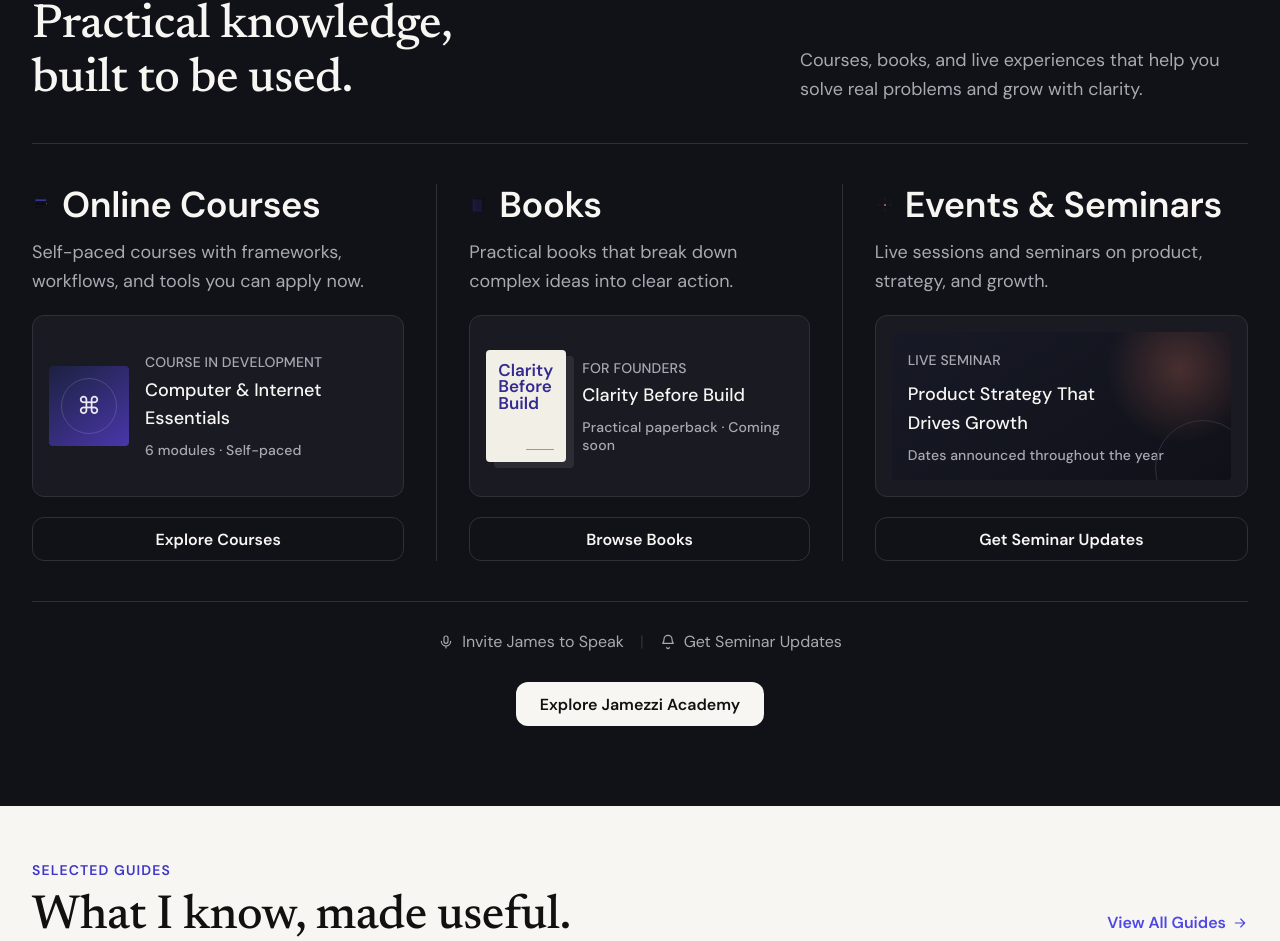
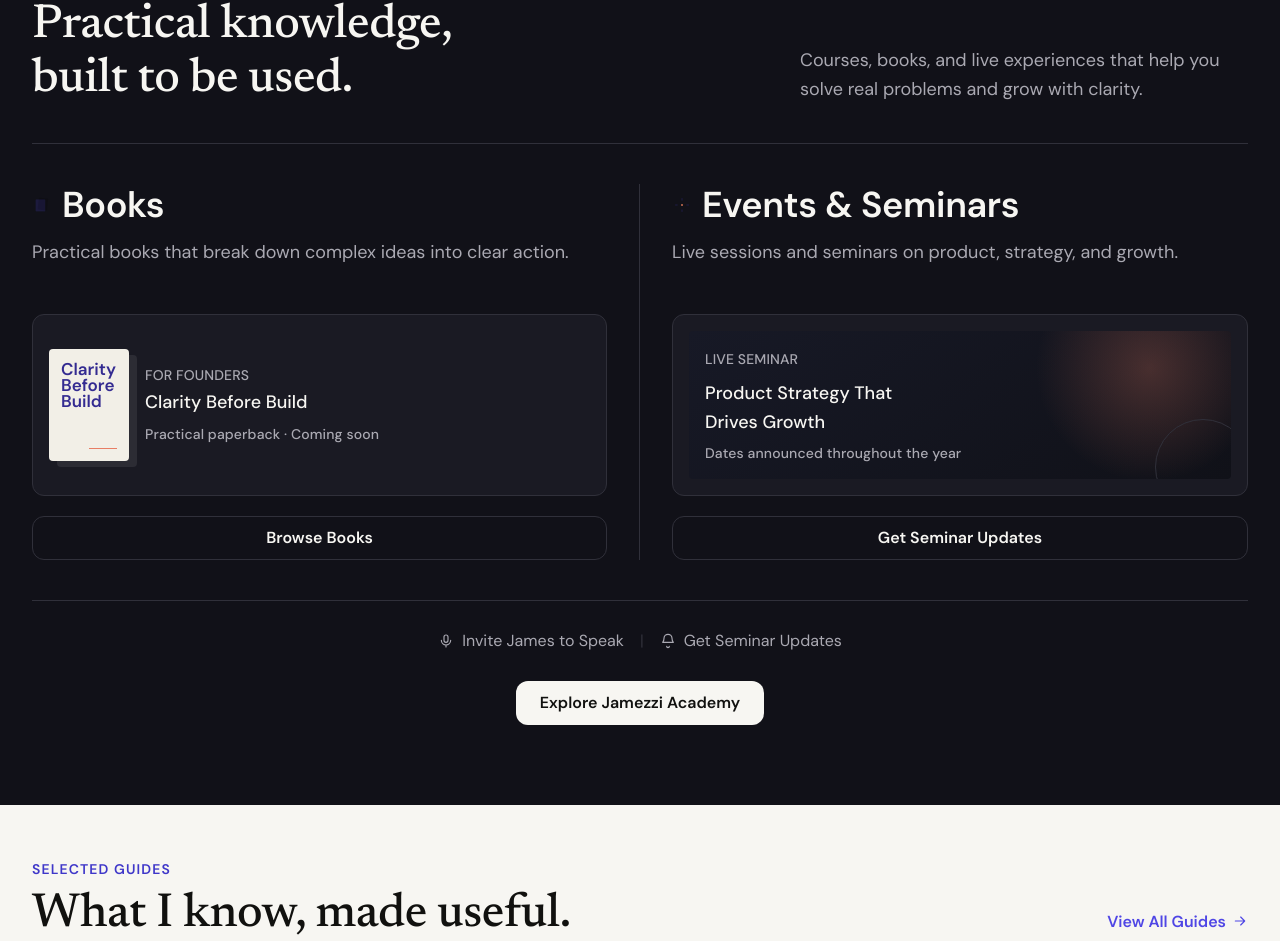
Before and after one commit to jamezzi509/jamezzi-platform, a Next.js app: page / in a window 1280 px wide. Shown: the part 3227-4168 px from the top of the page. Built offline with nearby package versions, Linux system fonts and the light colour scheme.

Commit message:
Remove Online Courses card from homepage Academy section
Drops the "Computer & Internet Essentials" course preview card per
direction change; Books and Events & Seminars stay, grid drops from
3 columns to 2.

```diff
--- a/src/components/home/academy-section.tsx
+++ b/src/components/home/academy-section.tsx
@@ -2,11 +2,7 @@
 import NextLink from "next/link";
 import { Container } from "@/components/ui/container";
 import { CtaLink } from "@/components/ui/cta-link";
-import {
-  CoursesGlyph,
-  BooksGlyph,
-  EventsGlyph,
-} from "@/components/home/academy-glyphs";
+import { BooksGlyph, EventsGlyph } from "@/components/home/academy-glyphs";
 
 function MicIcon() {
   return (
@@ -47,32 +43,6 @@
 }
 
 const learningPaths = [
-  {
-    Glyph: CoursesGlyph,
-    title: "Online Courses",
-    copy: "Self-paced courses with frameworks, workflows, and tools you can apply now.",
-    ctaLabel: "Explore Courses",
-    href: "/academy/courses",
-    preview: (
-      <div className="flex items-center gap-4">
-        <div className="relative flex aspect-square w-20 shrink-0 items-center justify-center overflow-hidden rounded-sm bg-[linear-gradient(145deg,#1c2140,#4937aa)]">
-          <span className="absolute inset-3 rounded-full border border-white/15" />
-          <span className="relative text-2xl text-white/90">⌘</span>
-        </div>
-        <div>
-          <p className="text-metadata text-night-muted">
-            COURSE IN DEVELOPMENT
-          </p>
-          <p className="text-body text-night-text mt-1 font-medium">
-            Computer &amp; Internet Essentials
-          </p>
-          <p className="text-metadata text-night-muted mt-2">
-            6 modules · Self-paced
-          </p>
-        </div>
-      </div>
-    ),
-  },
   {
     Glyph: BooksGlyph,
     title: "Books",
@@ -141,7 +111,7 @@
           </p>
         </div>
 
-        <div className="divide-night-border grid gap-10 pt-10 lg:grid-cols-3 lg:gap-0 lg:divide-x">
+        <div className="divide-night-border grid gap-10 pt-10 sm:grid-cols-2 lg:gap-0 lg:divide-x">
           {learningPaths.map(
             ({ Glyph, title, copy, ctaLabel, href, preview }) => (
               <div
```
